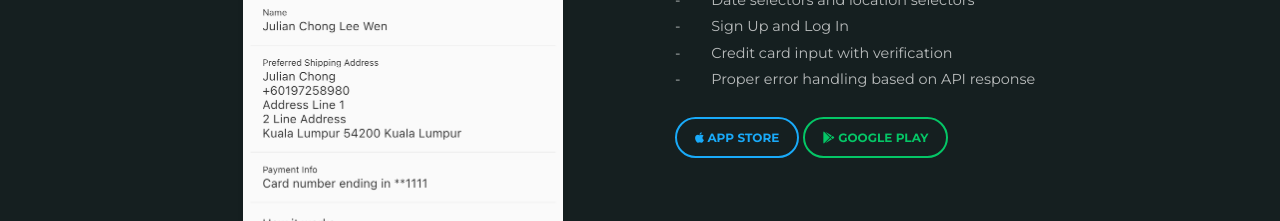
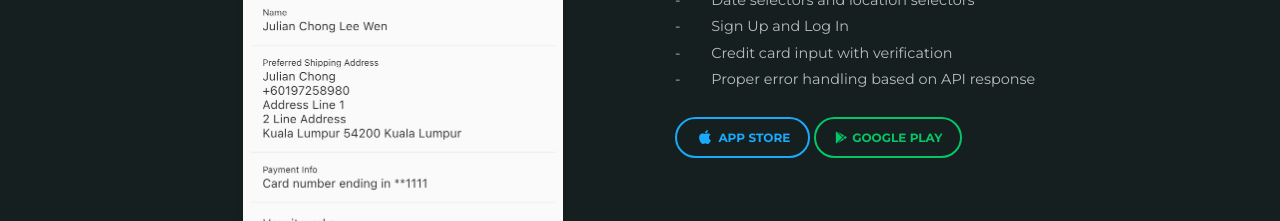
Before and after one commit to Bourn3x/Portfolio, a plain HTML site: page index.html in a window 1280 px wide. Shown: the part 2240-2461 px from the top of the page. Drawn offline with Linux system fonts and the light colour scheme.

Commit message:
Change icon size

```diff
--- a/index.html
+++ b/index.html
@@ -288,13 +288,13 @@
             <br>
             <a href="https://apps.apple.com/my/app/jetspree/id1538312990" target="_blank">
               <button type="button" class="btn btn-apple btn-border btn-round">
-                <i class="fab fa-apple"></i>
+                <i class="fab fa-apple fa-lg fa-fw"></i>
                 App Store
               </button>
             </a>
             <a href="https://play.google.com/store/apps/details?id=com.jetspree.app" target="_blank">
               <button type="button" class="btn btn-android btn-border btn-round">
-                <i class="fab fa-google-play"></i>
+                <i class="fab fa-google-play fa-fw"></i>
                 Google Play
               </button>
             </a>
```
